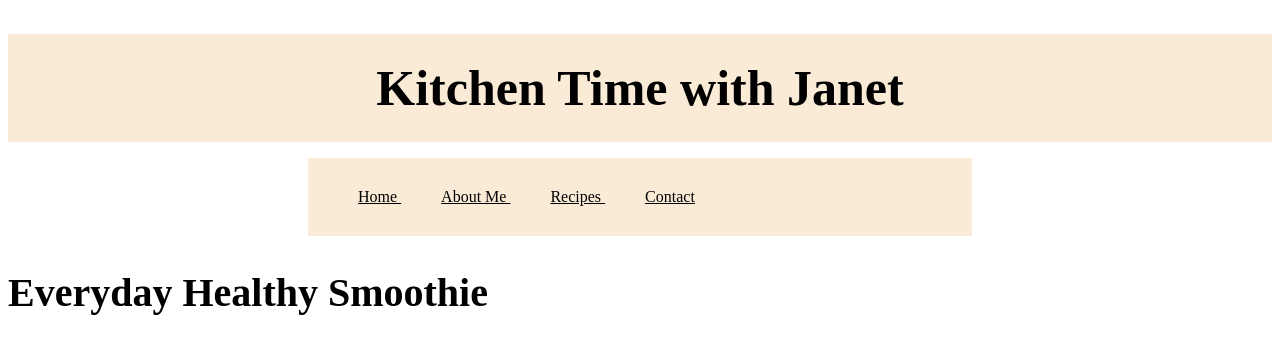
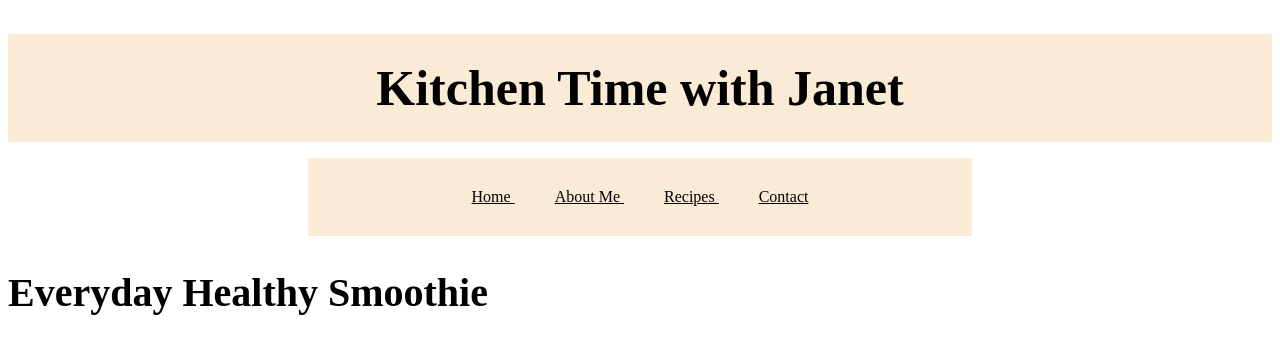
Before and after one commit to jc541/Dev_Assignment, a plain HTML site: page index.html in a window 1280 px wide. Shown: the top 346 px of the page. Drawn offline with Linux system fonts and the light colour scheme.

Commit message:
Update index.html

```diff
--- a/index.html
+++ b/index.html
@@ -11,7 +11,7 @@
 
 
         <nav>
-            <ul style="margin-left: 300px; margin-right: 300px; background-color: antiquewhite; padding: 30px; ">
+            <ul style="text-align: center; margin-left: 300px; margin-right: 300px; background-color: antiquewhite; padding: 30px; ">
                 <a href="#" style="margin: 20px; color: black;"> Home </a>
                 <a href="#" style="margin: 20px; color: black;" > About Me </a>
                 <a href="#" style="margin: 20px; color: black;"> Recipes </a>
```
